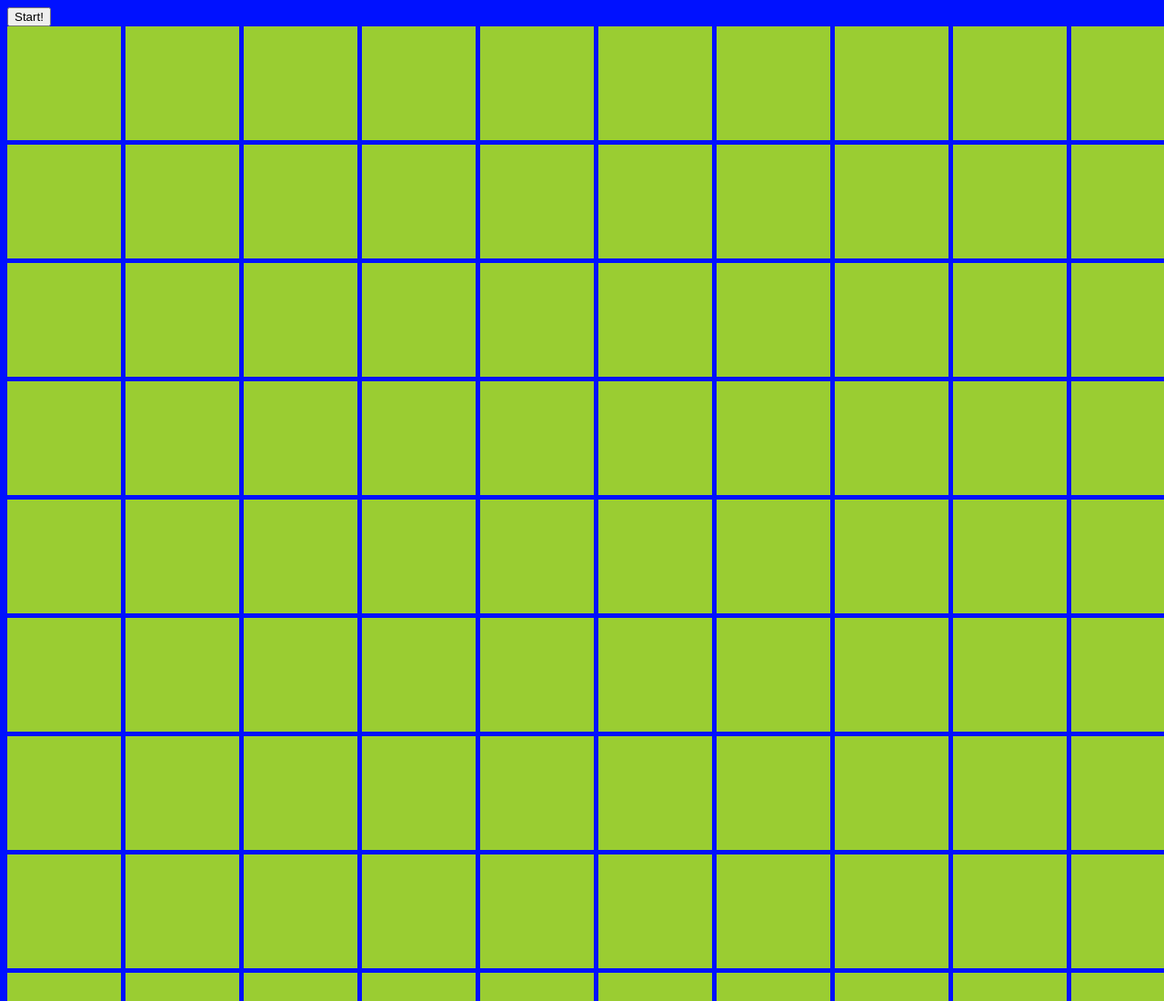
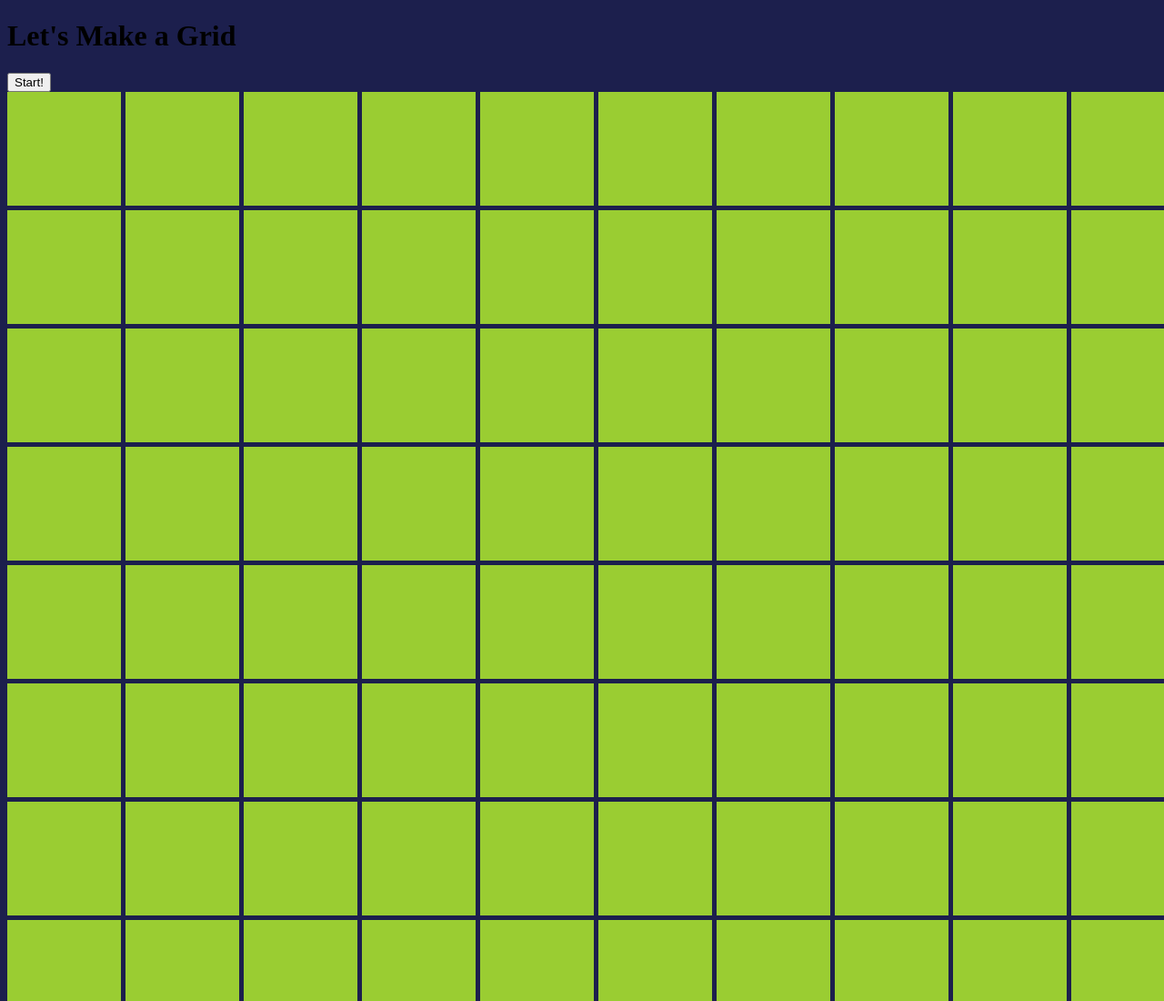
Before and after one commit to cadltop/odin-etch-a-sketch, a plain HTML site: page index.html in a window 1280 px wide. Shown: the top 1100 px of the page at 91% size. Drawn offline with Linux system fonts and the light colour scheme.

Commit message:
Create .header div.

```diff
--- a/index.html
+++ b/index.html
@@ -7,7 +7,10 @@
         <script src="script.js" defer></script>
     </head>
     <body>
-        <button>Start!</button>
+        <div class="header">
+            <h1>Let's Make a Grid</h1>
+            <button>Start!</button>
+        </div>
         <div class="grid"></div>
     </body>
 </html>
--- a/style.css
+++ b/style.css
@@ -1,5 +1,5 @@
 body, .grid {
-    background-color: rgb(0, 17, 255);
+    background-color: rgb(28, 31, 77);
 }
 
 .grid, .row, .column {
```
